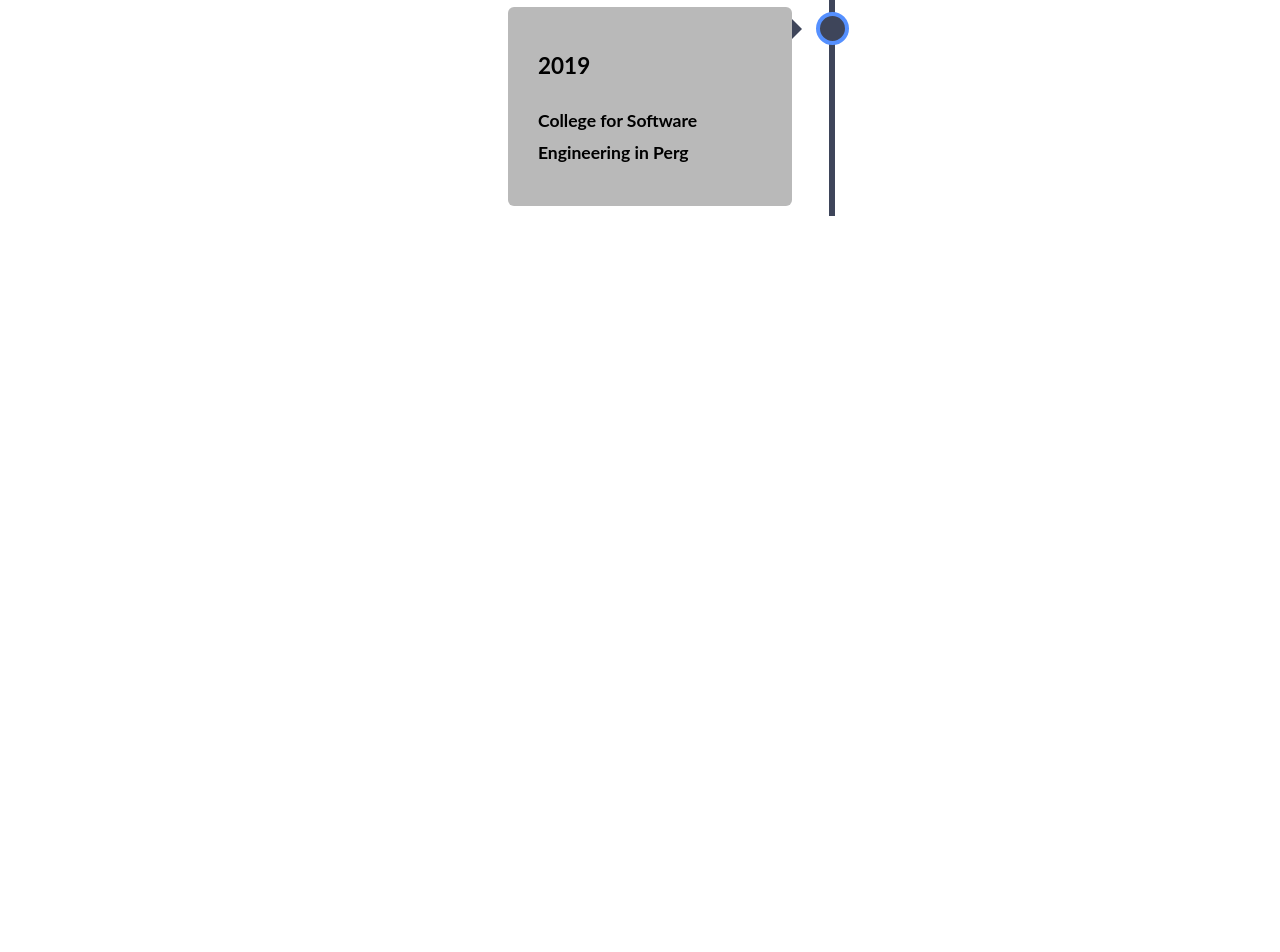
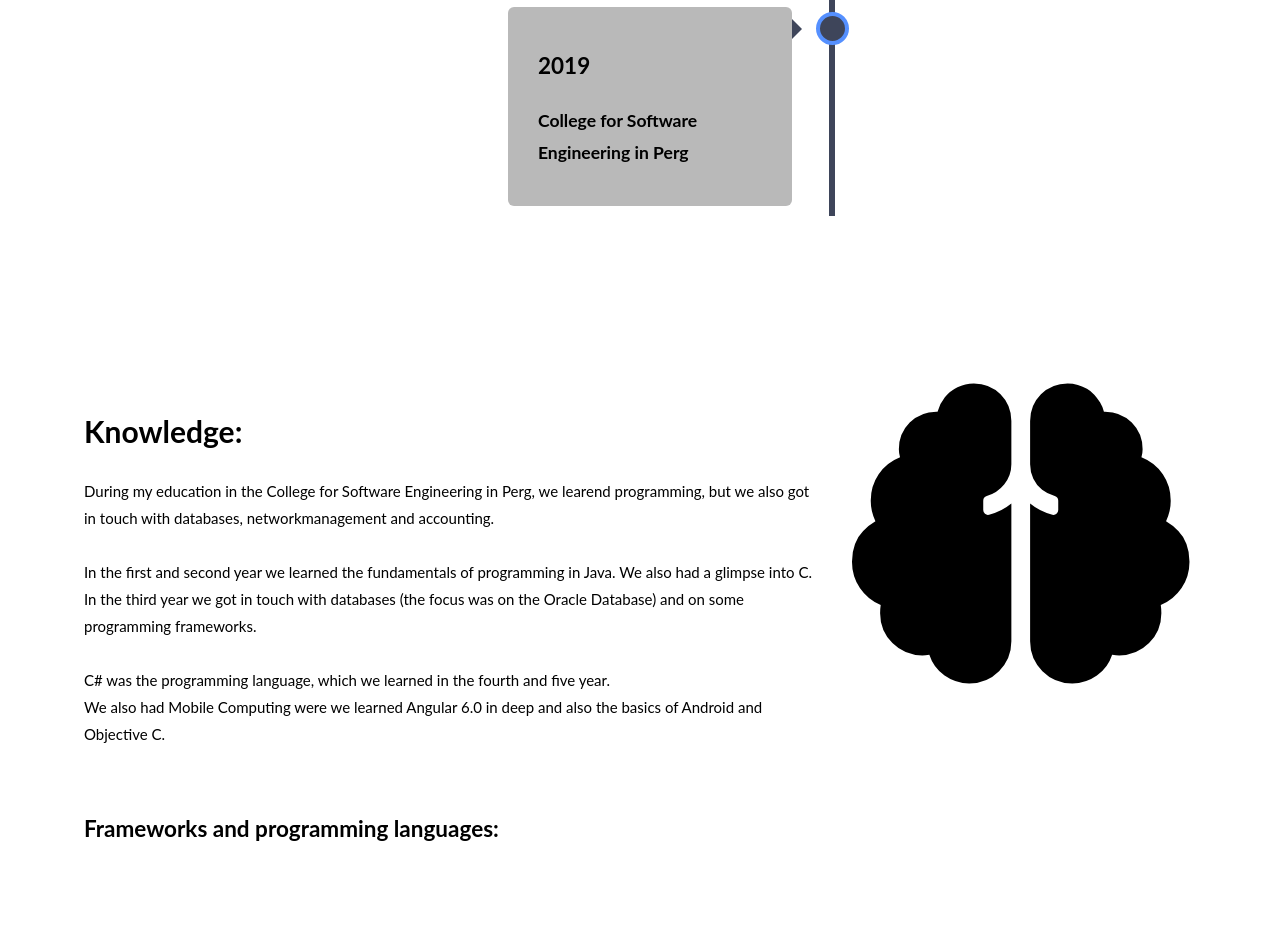
Before and after one commit to brandart/brandart.github.io, a plain HTML site: page index.html in a window 1280 px wide. Shown: the part 2010-2962 px from the top of the page. Before the commit the page ends 2310 px from the top, so only its background shows below. Drawn offline with Linux system fonts and the light colour scheme.

Commit message:
added knowledge

```diff
--- a/index.html
+++ b/index.html
@@ -44,7 +44,7 @@
                   <i class='far fa-user icons' style='font-size:300px;'></i>
                 </div>
             </div>
-          </div>
+        </div>
           <div class="container">
             <div class="row">
                 <div class="column-33">
@@ -76,6 +76,32 @@
               </div>
           </div>
 
+          <div class="container">
+            <div class="row">
+              <div class="column-66">
+                <h1 class="xlarge-font"><b>Knowledge:</b></h1>
+                <p>
+                    During my education in the College for Software Engineering in Perg, we learend programming, but we also got in touch with databases, networkmanagement and accounting. <br><br>
+                    In the first and second year we learned the fundamentals of programming in Java. We also had a glimpse into C.
+                    <br>
+                    In the third year we got in touch with databases (the focus was on the Oracle Database) and on some programming frameworks.
+
+                    <br><br>
+                    C# was the programming language, which we learned in the fourth and five year.
+                    <br>
+                    We also had Mobile Computing were we learned Angular 6.0 in deep and also the basics of Android and Objective C.
+
+                </p>
+                <br>
+                <h2>Frameworks and programming languages: </h2>
+              </div>
+              <div class="column-33">
+                  <!--<img src="image/avatar.png" alt="picture of me" height="400">-->
+                  <i class='fas fa-brain' style='font-size:300px;'></i>
+                </div>
+            </div>
+        </div>
+
 </body>
 
 </html>
```
